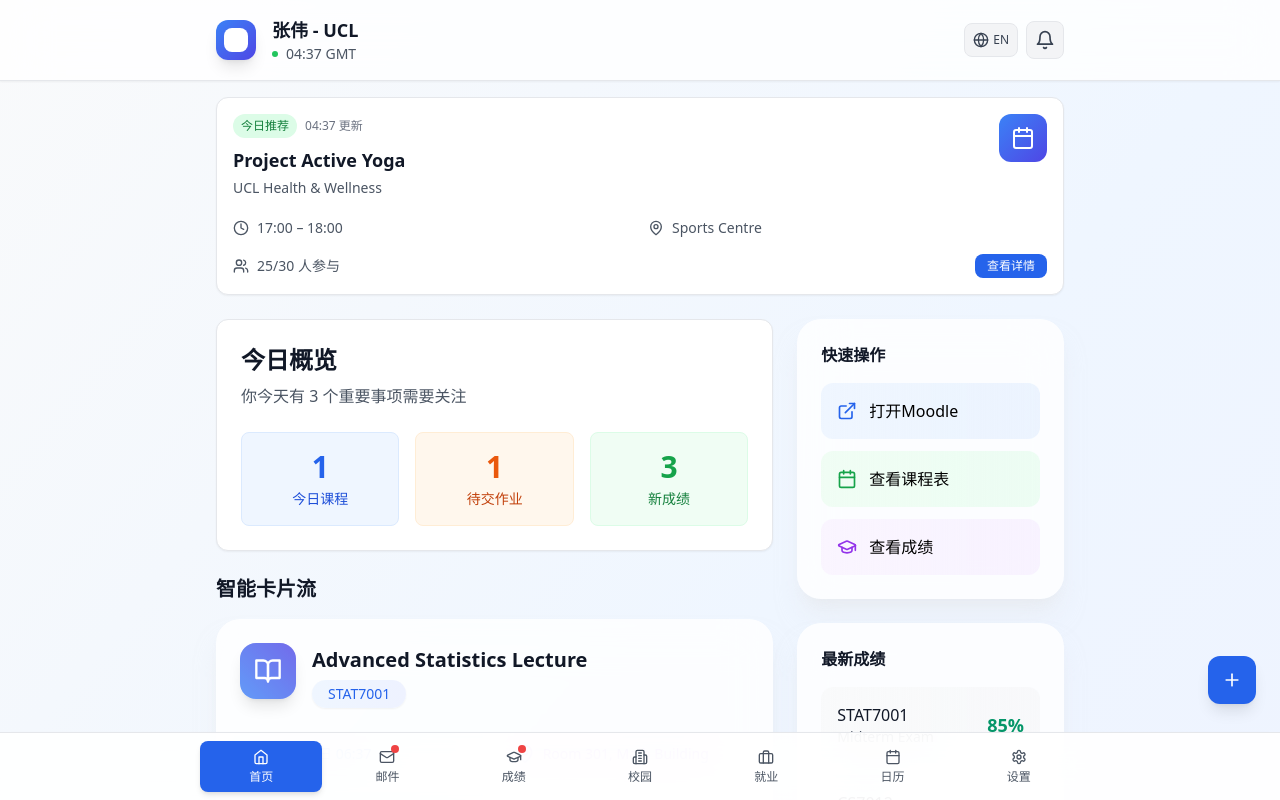
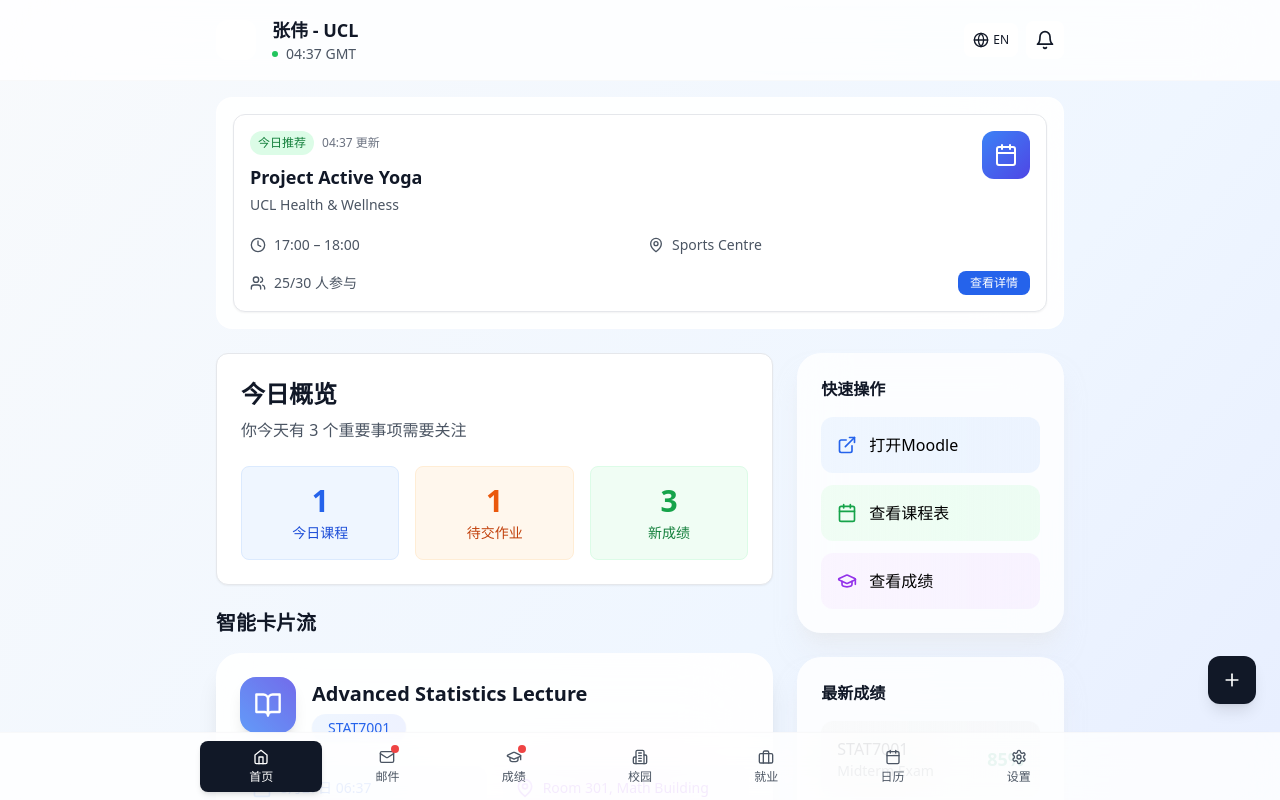
Before and after one commit to azusa-dom/Student_app, a React (Vite) app: page /Student_app/onboarding in a window 1280 px wide. Both pictures are taken after a click on the button "Continue with Gmail". Shown: the top 800 px of the page. Built offline with nearby package versions, Linux system fonts and the light colour scheme.

Commit message:
修复主题切换和交互功能

```diff
--- a/src/App.jsx
+++ b/src/App.jsx
@@ -6,10 +6,21 @@ import { ThemeProvider } from './contexts/ThemeContext';
 import { GraduationCap } from 'lucide-react';
 import ErrorBoundary from './components/ErrorBoundary';
 
-// 使用懒加载优化初始加载性能
+// 懒加载组件
 const OnboardingScreen = lazy(() => import('./components/OnboardingScreen'));
 const StudentDashboard = lazy(() => import('./components/student/StudentDashboard'));
 const ParentDashboard = lazy(() => import('./components/parent/ParentDashboard'));
+
+// 懒加载学生页面组件
+const HomePage = lazy(() => import('./components/student/HomePage'));
+const MailPage = lazy(() => import('./components/student/MailPage'));
+const GradesPage = lazy(() => import('./components/student/GradesPage'));
+const CampusPage = lazy(() => import('./components/student/CampusPage'));
+const JobsPage = lazy(() => import('./components/student/JobsPage'));
+const CalendarPage = lazy(() => import('./components/student/CalendarPage'));
+const ClubsPage = lazy(() => import('./components/student/ClubsPage'));
+const EmergencyPage = lazy(() => import('./components/student/EmergencyPage'));
+const SettingsPage = lazy(() => import('./components/student/SettingsPage'));
 
 // 加载动画组件
 const LoadingScreen = () => (
@@ -42,6 +53,25 @@ const ProtectedRoute = ({ children }) => {
   return children;
 };
 
+// 学生路由包装器 - 提供通用布局和导航
+const StudentRoutes = () => {
+  return (
+    <Routes>
+      <Route path="/" element={<Navigate to="/home" replace />} />
+      <Route path="/home" element={<HomePage />} />
+      <Route path="/mail" element={<MailPage />} />
+      <Route path="/grades" element={<GradesPage />} />
+      <Route path="/campus" element={<CampusPage />} />
+      <Route path="/jobs" element={<JobsPage />} />
+      <Route path="/calendar" element={<CalendarPage />} />
+      <Route path="/clubs" element={<ClubsPage />} />
+      <Route path="/emergency" element={<EmergencyPage />} />
+      <Route path="/settings" element={<SettingsPage />} />
+      <Route path="*" element={<Navigate to="/home" replace />} />
+    </Routes>
+  );
+};
+
 // 主要路由内容
 const AppRoutes = () => {
   const { isAuthorized, userType } = useAppContext();
@@ -60,12 +90,14 @@ const AppRoutes = () => {
         }
       />
 
-      {/* 学生仪表板 */}
+      {/* 学生仪表板路由 */}
       <Route
         path="/student/*"
         element={
           <ProtectedRoute>
-            <StudentDashboard />
+            <StudentDashboard>
+              <StudentRoutes />
+            </StudentDashboard>
           </ProtectedRoute>
         }
       />
--- a/src/components/SmartCard.jsx
+++ b/src/components/SmartCard.jsx
@@ -1,4 +1,5 @@
 import React, { useState } from 'react';
+import { useTheme } from '../contexts/ThemeContext';
 import { Clock, Calendar, MapPin, User, ExternalLink, Check, AlertTriangle } from 'lucide-react';
 import { getEventIcon, getEventColor, formatTimeRemaining } from '../utils/helpers';
 
@@ -7,9 +8,12 @@ const SmartCard = ({ event }) => {
   const [isCompleted, setIsCompleted] = useState(event.status === 'completed');
   const [isAddedToCalendar, setIsAddedToCalendar] = useState(false);
 
+  const { getThemeConfig } = useTheme();
+  const themeConfig = getThemeConfig();
+
   return (
     <div className={`relative group ${isCompleted ? 'opacity-75' : ''}`}>
-      <div className="absolute inset-0 bg-white/80 backdrop-blur-xl rounded-3xl shadow-xl shadow-gray-200/50 group-hover:shadow-2xl group-hover:shadow-gray-300/50 transition-all duration-300"></div>
+      <div className={`absolute inset-0 rounded-3xl shadow-xl group-hover:shadow-2xl transition-all duration-300 ${themeConfig.card}`}></div>
       <div className="relative p-6">
         <div className="flex items-start justify-between mb-6">
           <div className="flex items-start space-x-4">
--- a/src/components/student/GradesPage.jsx
+++ b/src/components/student/GradesPage.jsx
@@ -3,7 +3,7 @@ import { Plus, GraduationCap } from 'lucide-react';
 import { useAppContext } from '../../contexts/AppContext';
 
 const GradesPage = () => {
-  const { grades } = useAppContext();
+  const { grades, addGrade } = useAppContext();
 
   return (
     <div className="max-w-4xl mx-auto">
@@ -18,7 +18,16 @@ const GradesPage = () => {
               <h2 className="text-3xl font-bold mb-2">成绩管理</h2>
               <p className="text-emerald-100 text-lg">本学期已更新 {grades.length} 门课程成绩</p>
             </div>
-            <button className="relative group px-6 py-3 bg-white/10 hover:bg-white/20 rounded-2xl backdrop-blur-lg transition-all duration-300">
+            <button
+              onClick={() => {
+                const course = prompt('课程名称');
+                if (!course) return;
+                const assignment = prompt('作业/考试名称');
+                const grade = prompt('成绩（例如 85 或 A）');
+                addGrade({ course, assignment: assignment || 'Assessment', grade: grade || 'N/A', date: new Date().toLocaleDateString('zh-CN') });
+              }}
+              className="relative group px-6 py-3 bg-white/10 hover:bg-white/20 rounded-2xl backdrop-blur-lg transition-all duration-300"
+            >
               <div className="flex items-center space-x-2">
                 <Plus className="w-5 h-5 text-white group-hover:rotate-180 transition-transform duration-500" />
                 <span className="font-medium text-white">手动添加</span>
--- a/src/components/student/StudentDashboard.jsx
+++ b/src/components/student/StudentDashboard.jsx
@@ -2,6 +2,7 @@ import React, { useState, useMemo } from 'react';
 import { Home, GraduationCap, Briefcase, Users, Phone, Settings, Bell, Plus, Globe, Calendar, Mail, Building2 } from 'lucide-react';
 import { useAppContext } from '../../contexts/AppContext';
 import { useLanguage } from '../../contexts/LanguageContext';
+import { useTheme } from '../../contexts/ThemeContext';
 import ActivityPreview from './ActivityPreview';
 import HomePage from './HomePage';
 import GradesPage from './GradesPage';
@@ -15,10 +16,20 @@ import SettingsPage from './SettingsPage';
 import AvatarUploader from './AvatarUploader';
 
 const StudentDashboard = () => {
-  const { currentTime, grades } = useAppContext();
+  const { currentTime, grades, studentTab, setStudentTab } = useAppContext();
   const { t, language, changeLanguage } = useLanguage();
-  const [selectedTab, setSelectedTab] = useState('home');
+  const { getThemeConfig, getBackgroundClass } = useTheme();
+  const [selectedTab, setSelectedTab] = useState(studentTab || 'home');
+  // 同步全局 tab，供首页快速操作跳转
+  React.useEffect(() => {
+    if (studentTab && studentTab !== selectedTab) {
+      setSelectedTab(studentTab);
+    }
+  }, [studentTab]);
   const [avatar, setAvatar] = useState(null);
+
+  const themeConfig = getThemeConfig();
+  const backgroundClass = getBackgroundClass();
 
   const handleAvatarChange = (newAvatar) => {
     setAvatar(newAvatar);
@@ -49,19 +60,19 @@ const StudentDashboard = () => {
   };
 
   return (
-    <div className="min-h-screen bg-gradient-to-br from-gray-50 via-blue-50 to-indigo-50 pb-20">
+    <div className={`min-h-screen ${backgroundClass} pb-20`}>
 
       {/* Header */}
-      <header className="bg-white/80 backdrop-blur-xl border-b border-gray-200 shadow-sm">
+      <header className={`backdrop-blur-2xl ${themeConfig.navigation} border-b`}>
         <div className="max-w-4xl mx-auto px-6 py-4">
           <div className="flex items-center justify-between">
             <div className="flex items-center space-x-4">
-              <div className="w-10 h-10 bg-gradient-to-br from-blue-500 to-indigo-600 rounded-xl flex items-center justify-center shadow-lg">
+              <div className={`w-10 h-10 ${themeConfig.card} rounded-xl flex items-center justify-center backdrop-blur-sm border border-white/20`}>
                 <div className="w-6 h-6 bg-white rounded-lg"></div>
               </div>
               <div>
-                <h2 className="font-semibold text-gray-900 text-lg">{t('user.name')} - UCL</h2>
-                <p className="text-gray-600 text-sm flex items-center">
+                <h2 className={`font-semibold ${themeConfig.text} text-lg`}>{t('user.name')} - UCL</h2>
+                <p className={`${themeConfig.textSecondary} text-sm flex items-center`}>
                   <span className="w-1.5 h-1.5 rounded-full bg-green-500 mr-2"></span>
                   {currentTime.toLocaleTimeString('en-GB', { hour: '2-digit', minute: '2-digit' })} {t('user.status')}
                 </p>
@@ -71,16 +82,16 @@ const StudentDashboard = () => {
               {/* 语言切换按钮 */}
               <button
                 onClick={() => changeLanguage(language === 'zh' ? 'en' : 'zh')}
-                className="p-2 bg-gray-100 rounded-lg border border-gray-200 hover:bg-gray-200 transition-all duration-200 flex items-center space-x-1"
+                className={`p-2 ${themeConfig.card} rounded-lg border border-white/20 ${themeConfig.cardHover} transition-all duration-200 flex items-center space-x-1`}
                 title={language === 'zh' ? 'Switch to English' : '切换到中文'}
               >
-                <Globe className="w-4 h-4 text-gray-700" />
-                <span className="text-xs font-medium text-gray-700">
+                <Globe className={`w-4 h-4 ${themeConfig.text}`} />
+                <span className={`text-xs font-medium ${themeConfig.text}`}>
                   {language === 'zh' ? 'EN' : '中'}
                 </span>
               </button>
-              <button className="p-2 bg-gray-100 rounded-lg border border-gray-200 hover:bg-gray-200 transition-all duration-200">
-                <Bell className="w-5 h-5 text-gray-700" />
+              <button className={`p-2 ${themeConfig.card} rounded-lg border border-white/20 ${themeConfig.cardHover} transition-all duration-200`}>
+                <Bell className={`w-5 h-5 ${themeConfig.text}`} />
               </button>
             </div>
           </div>
@@ -88,9 +99,13 @@ const StudentDashboard = () => {
       </header>
 
       {/* Activity Preview Section */}
-      <div className="max-w-4xl mx-auto px-6 py-4">
-        <ActivityPreview />
-      </div>
+      {selectedTab === 'home' && (
+        <div className="max-w-4xl mx-auto px-6 py-4">
+          <div className={`${themeConfig.card} rounded-2xl p-4 border border-white/20`}>
+            <ActivityPreview />
+          </div>
+        </div>
+      )}
 
       {/* Content */}
       <main className="max-w-4xl mx-auto px-6 py-2">
@@ -98,7 +113,7 @@ const StudentDashboard = () => {
       </main>
 
       {/* Bottom Navigation */}
-      <nav className="fixed bottom-0 left-0 right-0 bg-white/90 backdrop-blur-xl border-t border-gray-200 shadow-lg">
+      <nav className={`fixed bottom-0 left-0 right-0 backdrop-blur-2xl ${themeConfig.navigation} border-t shadow-lg`}>
         <div className="max-w-4xl mx-auto px-2 py-2">
           <div className="grid grid-cols-7 gap-1">
             {TABS.map(tab => {
@@ -107,13 +122,13 @@ const StudentDashboard = () => {
               return (
                 <button
                   key={tab.id}
-                  onClick={() => setSelectedTab(tab.id)}
+                  onClick={() => {
+                    setSelectedTab(tab.id);
+                    setStudentTab && setStudentTab(tab.id);
+                  }}
                   className={`
                     flex flex-col items-center py-2 px-1 rounded-lg transition-all duration-200
-                    ${isSelected
-                      ? 'bg-blue-600 text-white shadow-md'
-                      : 'text-gray-600 hover:text-blue-600 hover:bg-blue-50'
-                    }
+                    ${isSelected ? `${themeConfig.button} shadow-md` : `${themeConfig.textSecondary} ${themeConfig.cardHover}`}
                   `}
                 >
                   <div className="relative">
@@ -133,7 +148,7 @@ const StudentDashboard = () => {
       {/* FAB */}
       <button
         onClick={() => alert('Add new item')}
-        className="fixed bottom-24 right-6 w-12 h-12 bg-blue-600 text-white rounded-xl shadow-lg hover:scale-105 hover:bg-blue-700 transition-all duration-200 flex items-center justify-center"
+        className={`fixed bottom-24 right-6 w-12 h-12 ${themeConfig.button} rounded-xl shadow-lg hover:scale-105 transition-all duration-200 flex items-center justify-center`}
       >
         <Plus className="w-5 h-5" />
       </button>
--- a/src/contexts/AppContext.jsx
+++ b/src/contexts/AppContext.jsx
@@ -14,6 +14,7 @@ export const AppProvider = ({ children }) => {
   const [jobFairs, setJobFairs] = useState([]);
   const [clubs, setClubs] = useState([]);
   const [currentTime, setCurrentTime] = useState(new Date());
+  const [studentTab, setStudentTab] = useState('home');
 
   useEffect(() => {
     const timer = setInterval(() => setCurrentTime(new Date()), 1000);
@@ -26,6 +27,17 @@ export const AppProvider = ({ children }) => {
     setGrades(data.grades);
     setJobFairs(data.jobFairs);
     setClubs(data.clubs);
+  };
+
+  // 事件操作
+  const addEvent = (newEvent) => {
+    const id = Math.max(0, ...events.map(e => e.id || 0)) + 1;
+    setEvents(prev => [...prev, { id, ...newEvent }]);
+  };
+
+  // 成绩操作
+  const addGrade = (newGrade) => {
+    setGrades(prev => [newGrade, ...prev]);
   };
 
   const handleEmailAuth = async (provider) => {
@@ -59,10 +71,14 @@ export const AppProvider = ({ children }) => {
     handleEmailAuth,
     selectedProvider,
     events,
+    addEvent,
     grades,
+    addGrade,
     jobFairs,
     clubs,
     currentTime,
+    studentTab,
+    setStudentTab,
   };
 
   return <AppContext.Provider value={value}>{children}</AppContext.Provider>;
```
Also changed, not shown: src/components/student/CalendarPage.jsx (+18 -3 lines), src/components/student/HomePage.jsx (+4 -4 lines), src/contexts/ThemeContext.jsx (+18 -4 lines), 12 other files (tests, documents, lock files or other folders).
